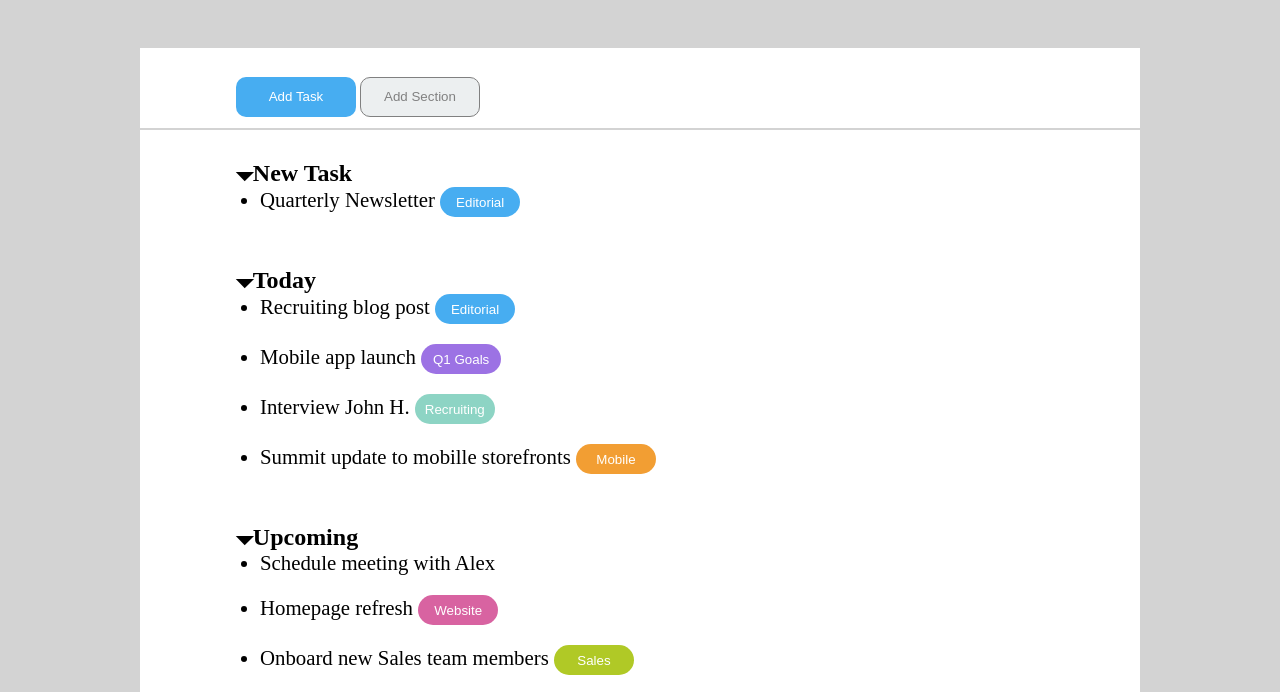
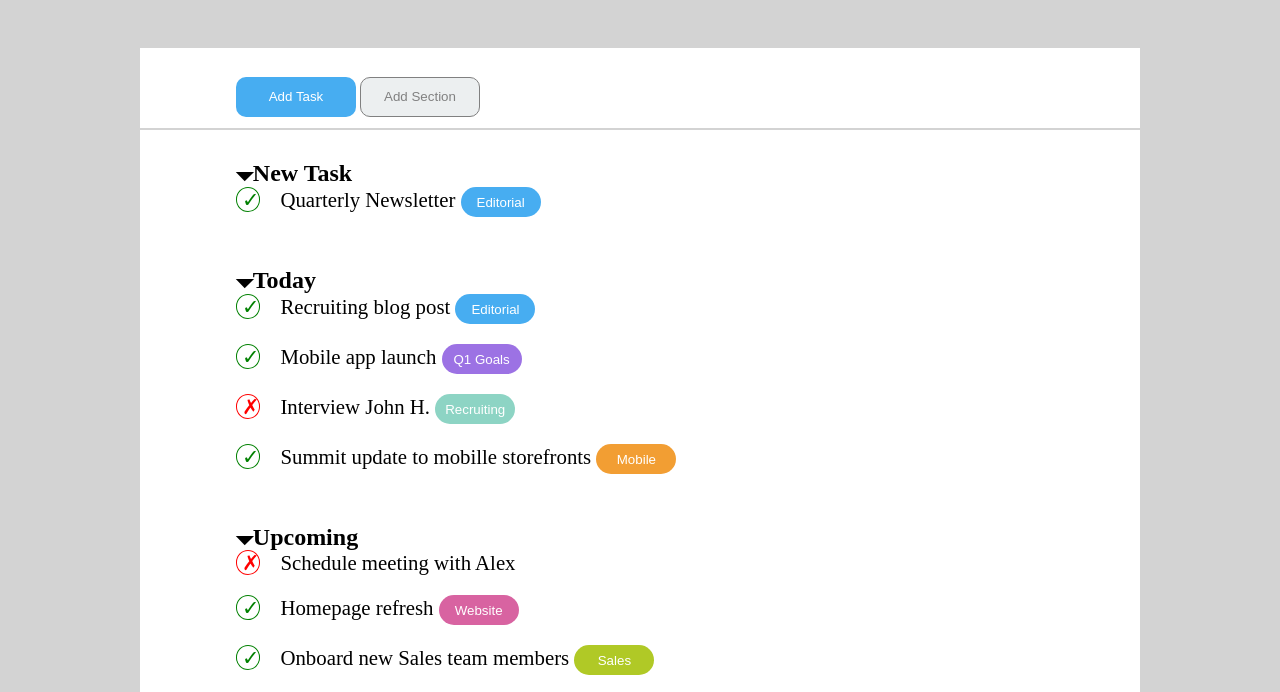
Before and after one commit to MarcoMpensabene/html-css-toboolist, a plain HTML site: page index.html in a window 1280 px wide. Shown: the part 102-794 px from the top of the page. Drawn offline with Linux system fonts and the light colour scheme.

Commit message:
cross and check added

```diff
--- a/CSS/style.css
+++ b/CSS/style.css
@@ -58,7 +58,7 @@ button{
 }
 ul{
     font-size: 1.3rem;
-    padding-left: 1.5rem;
+    list-style: none
 }
 .list-button{
     height: 30px;
@@ -86,4 +86,18 @@ background-color:#9C72E4 ;
 
 li{
     margin-bottom: 20px;
+
 }
+span{
+    padding-left: 5px;
+    border-radius: 50%;
+    margin-right: 20px;
+}
+.green-check{
+    color: green;
+    border: 1px solid green;
+}
+.red-cross{
+    color: red;
+    border: 1px solid red;
+}
--- a/index.html
+++ b/index.html
@@ -30,7 +30,7 @@
             </h2>
             <ul>
                 <li>
-                    Quarterly Newsletter
+                    <span class="cirlce green-check">&check;</span>Quarterly Newsletter
                     <button class="button-blue list-button">
                         Editorial
                     </button>
@@ -41,25 +41,25 @@
             </h2>
             <ul>
                 <li>
-                    Recruiting blog post
+                    <span class="cirlce green-check">&check;</span>Recruiting blog post
                     <button class="button-blue list-button">
                         Editorial
                     </button>
                 </li>
                 <li>
-                    Mobile app launch
+                    <span class="cirlce green-check">&check;</span>Mobile app launch
                     <button class="button-violet list-button">
                         Q1 Goals
                     </button>
                 </li>
                 <li>
-                    Interview John H.
+                    <span class="cirlce red-cross">&cross;</span>Interview John H.
                     <button class="button-green list-button">
                         Recruiting
                     </button>
                 </li>
                 <li>
-                    Summit update to mobille storefronts
+                    <span class="cirlce green-check">&check;</span>Summit update to mobille storefronts
                     <button class="button-orange list-button">
                         Mobile
                     </button>
@@ -70,22 +70,22 @@
             </h2>
             <ul>
                 <li>
-                    Schedule meeting with Alex
+                    <span class="cirlce red-cross">&cross;</span>Schedule meeting with Alex
                 </li>
                 <li>
-                    Homepage refresh
+                    <span class="cirlce green-check">&check;</span>Homepage refresh
                     <button class="button-pink list-button">
                         Website
                     </button>
                 </li>
                 <li>
-                    Onboard new Sales team members
+                    <span class="cirlce green-check">&check;</span>Onboard new Sales team members
                     <button class="button-gold list-button">
                         Sales
                     </button>
                 </li>
                 <li>
-                    Review editorial calendar
+                    <span class="cirlce green-check">&check;</span>Review editorial calendar
                     <button class="button-blue list-button">
                         Editorial
                     </button>
```
